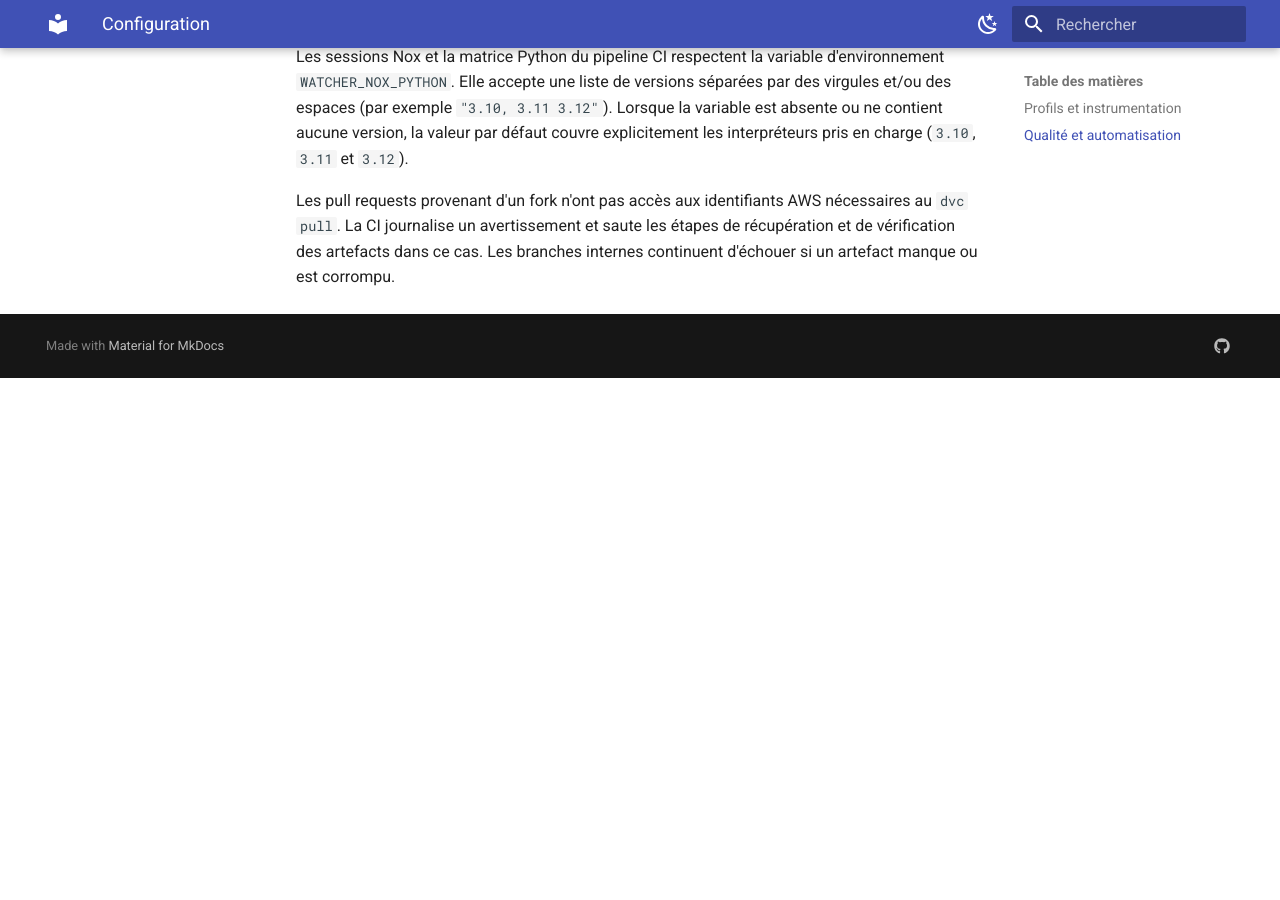
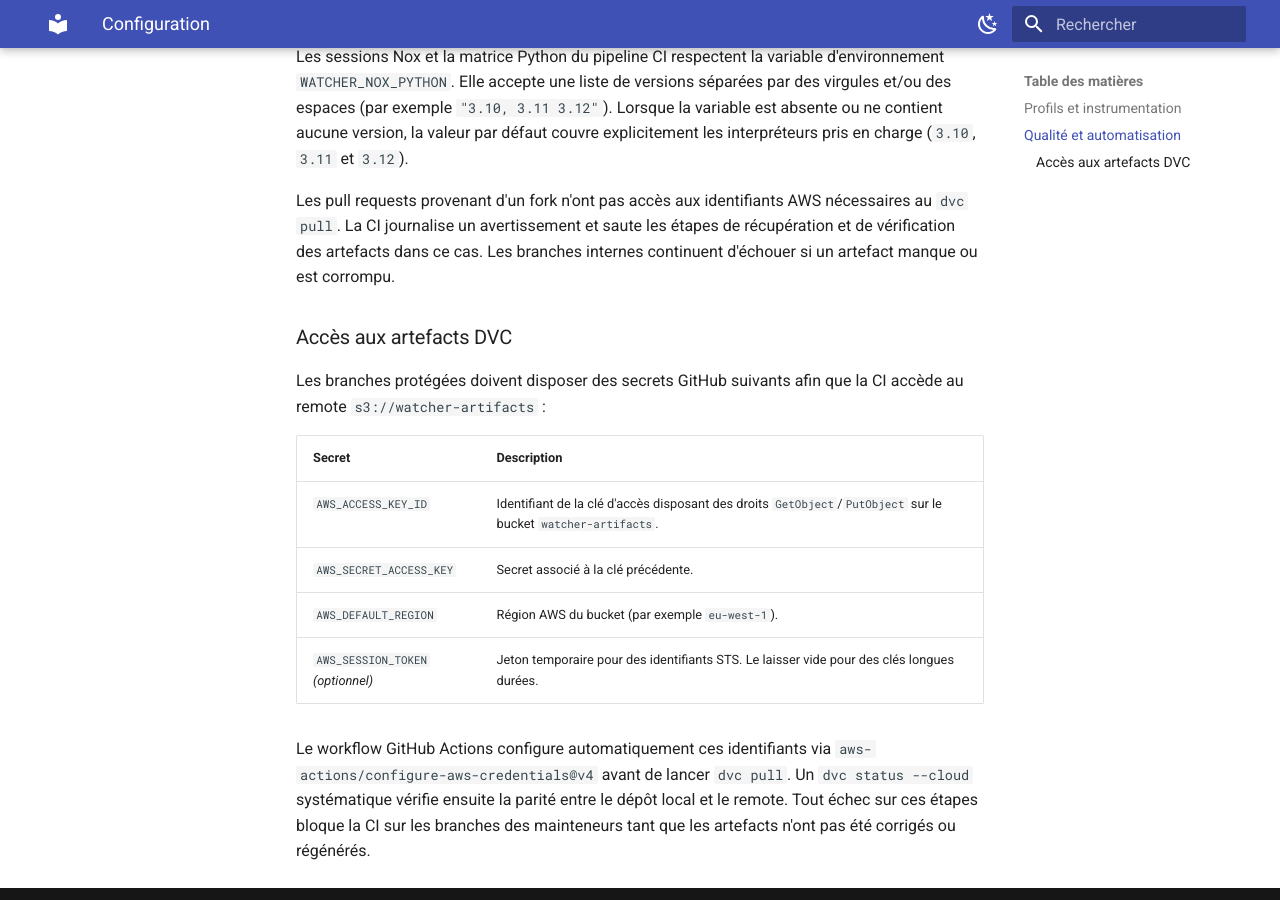
Before and after one commit to francis18georges-png/Watcher, an MkDocs documentation site: the page built from docs/configuration.md, in a window 1280 px wide and 900 px high, scrolled down 1052 px. Built offline with MkDocs 1.6.1 and Material for MkDocs 9.7.7, drawn with Linux system fonts in a browser that asks for light colours; before the commit the page ends 1430 px from its top, so only the background shows below that.

Commit message:
ci: enforce dvc checks and document aws secrets (#386)

```diff
--- a/docs/configuration.md
+++ b/docs/configuration.md
@@ -21,3 +21,18 @@ Les sessions Nox et la matrice Python du pipeline CI respectent la variable d'en
 Les pull requests provenant d'un fork n'ont pas accès aux identifiants AWS nécessaires au `dvc pull`. La CI journalise un
 avertissement et saute les étapes de récupération et de vérification des artefacts dans ce cas. Les branches internes
 continuent d'échouer si un artefact manque ou est corrompu.
+
+### Accès aux artefacts DVC
+
+Les branches protégées doivent disposer des secrets GitHub suivants afin que la CI accède au remote `s3://watcher-artifacts` :
+
+| Secret | Description |
+| --- | --- |
+| `AWS_ACCESS_KEY_ID` | Identifiant de la clé d'accès disposant des droits `GetObject`/`PutObject` sur le bucket `watcher-artifacts`. |
+| `AWS_SECRET_ACCESS_KEY` | Secret associé à la clé précédente. |
+| `AWS_DEFAULT_REGION` | Région AWS du bucket (par exemple `eu-west-1`). |
+| `AWS_SESSION_TOKEN` *(optionnel)* | Jeton temporaire pour des identifiants STS. Le laisser vide pour des clés longues durées. |
+
+Le workflow GitHub Actions configure automatiquement ces identifiants via `aws-actions/configure-aws-credentials@v4` avant de
+lancer `dvc pull`. Un `dvc status --cloud` systématique vérifie ensuite la parité entre le dépôt local et le remote. Tout échec
+sur ces étapes bloque la CI sur les branches des mainteneurs tant que les artefacts n'ont pas été corrigés ou régénérés.
```
Also changed, not shown: QA.md (+14 -1 lines), 1 other file.
